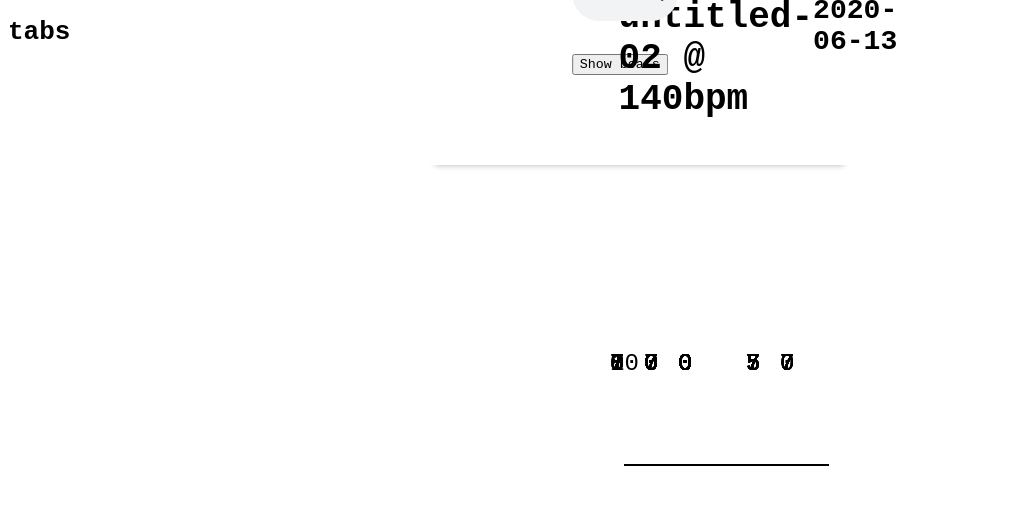
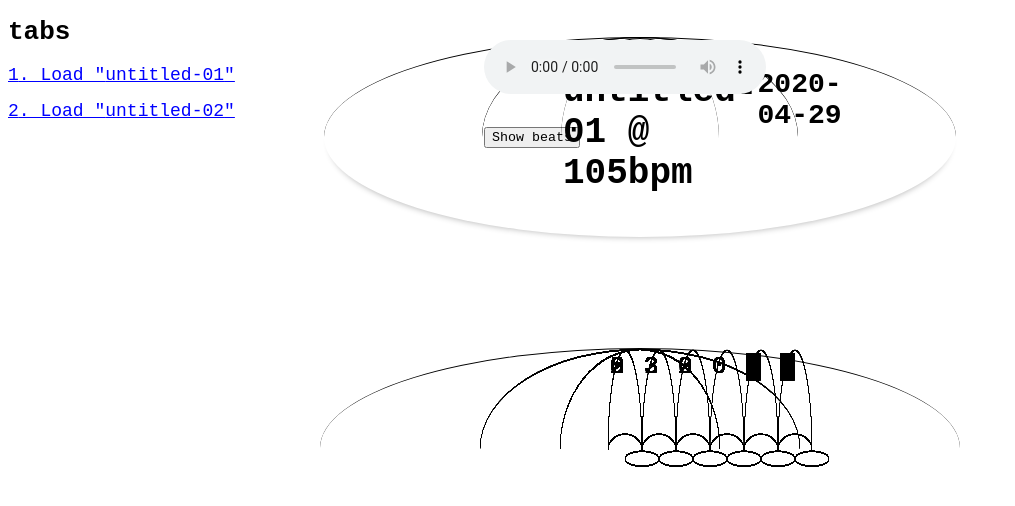
Before and after one commit to turbomaze/guitar-tabs, a Next.js app: page / in a window 1280 px wide. Shown: the top 506 px of the page, without its empty margins (0-1015 px from the left). Built offline with nearby package versions, Linux system fonts and the light colour scheme.

Commit message:
Support switching songs.

```diff
--- a/components/tabUi.js
+++ b/components/tabUi.js
@@ -16,7 +16,7 @@ export const TabUi = ({ title, date, tab }) => {
         return advanceTicks();
       });
     }, 100);
-  }, []);
+  }, [tab.audioOffsetSeconds]);
 
   const advanceTicks = () => {
     const integerDelay = Math.floor(totalDelayPerTickMs);
@@ -141,8 +141,10 @@ const Button = React.memo(({ label, onClick }) => {
 
 const ReactAudio = React.memo(({ audio, audioFile }) => {
   useEffect(() => {
+    audio.current.pause();
+    audio.current.load();
     audio.current.playbackRate = 1;
-  }, []);
+  }, [audioFile]);
 
   return (
     <audio style={{ flex: 1 }} ref={audio} controls loop>
--- a/pages/index.js
+++ b/pages/index.js
@@ -1,16 +1,34 @@
+import React, { useState } from 'react';
 import { TabUi } from '../components/tabUi';
 import { tab as untitled01 } from '../tabs/untitled-01';
 import { tab as untitled02 } from '../tabs/untitled-02';
 
 export default function Index() {
+  const [activeTab, setActiveTab] = useState(0);
+
+  const tabs = [
+    { title: 'untitled-01', date: '2020-04-29', tab: untitled01 },
+    { title: 'untitled-02', date: '2020-06-13', tab: untitled02 },
+  ];
+
   return (
     <Container>
       <h1>tabs</h1>
 
+      <div>
+        {tabs.map((tab, index) => {
+          return (
+            <div key={index} style={{ marginBottom: '16px' }}>
+              <a style={{ color: 'blue', textDecoration: 'underline', fontSize: '18px' }} onClick={() => setActiveTab(index)}>{index + 1}. Load "{tab.title}"</a>
+            </div>
+          );
+        })}
+      </div>
+
       <TabUi
-        title={'untitled-02'}
-        date={'2020-06-13'}
-        tab={untitled02}
+        title={tabs[activeTab].title}
+        date={tabs[activeTab].date}
+        tab={tabs[activeTab].tab}
       />
 
       <style jsx global>{`
--- a/tabs/untitled-02.js
+++ b/tabs/untitled-02.js
@@ -19,69 +19,69 @@ function main() {
   endWithC(measureD1, measureD2, measureB);
   endWithC(measureA, measureE, measureF);
 
-  emptyMeasure();
+  workInProgress(tab);
 
   return tab;
 }
 
 function measureA(tab) {
-  tab.sixteenths(2)(Chord.fromString('_7____'));
-  tab.sixteenths(2)(Chord.fromString('____0_'));
-  tab.sixteenths(2)(Chord.fromString('___0__'));
-  tab.sixteenths(2)(Chord.fromString('_7____'));
-  tab.sixteenths(2)(Chord.fromString('_____7'));
-  tab.sixteenths(2)(Chord.fromString('_7____'));
-  tab.sixteenths(2)(Chord.fromString('___0__'));
-  tab.sixteenths(2)(Chord.fromString('____0_'));
+  tab.eighthNote(Chord.fromString('_7____'));
+  tab.eighthNote(Chord.fromString('____0_'));
+  tab.eighthNote(Chord.fromString('___0__'));
+  tab.eighthNote(Chord.fromString('_7____'));
+  tab.eighthNote(Chord.fromString('_____7'));
+  tab.eighthNote(Chord.fromString('_7____'));
+  tab.eighthNote(Chord.fromString('___0__'));
+  tab.eighthNote(Chord.fromString('____0_'));
 }
 
 function measureB(tab) {
-  tab.sixteenths(2)(Chord.fromString('_5____'));
-  tab.sixteenths(2)(Chord.fromString('____0_'));
-  tab.sixteenths(2)(Chord.fromString('___0__'));
-  tab.sixteenths(2)(Chord.fromString('_5____'));
-  tab.sixteenths(2)(Chord.fromString('_____7'));
-  tab.sixteenths(2)(Chord.fromString('_5____'));
-  tab.sixteenths(2)(Chord.fromString('___0__'));
-  tab.sixteenths(2)(Chord.fromString('____0_'));
+  tab.eighthNote(Chord.fromString('_5____'));
+  tab.eighthNote(Chord.fromString('____0_'));
+  tab.eighthNote(Chord.fromString('___0__'));
+  tab.eighthNote(Chord.fromString('_5____'));
+  tab.eighthNote(Chord.fromString('_____7'));
+  tab.eighthNote(Chord.fromString('_5____'));
+  tab.eighthNote(Chord.fromString('___0__'));
+  tab.eighthNote(Chord.fromString('____0_'));
 }
 
 function measureC(tab) {
-  tab.sixteenths(2)(Chord.fromString('7_____'));
-  tab.sixteenths(2)(Chord.fromString('____7_'));
-  tab.sixteenths(2)(Chord.fromString('___0__'));
-  tab.sixteenths(2)(Chord.fromString('7_____'));
-  tab.sixteenths(2)(Chord.fromString('_____0'));
-  tab.sixteenths(2)(Chord.fromString('7_____'));
-  tab.sixteenths(2)(Chord.fromString('___0__'));
-  tab.sixteenths(2)(Chord.fromString('____7_'));
+  tab.eighthNote(Chord.fromString('7_____'));
+  tab.eighthNote(Chord.fromString('____7_'));
+  tab.eighthNote(Chord.fromString('___0__'));
+  tab.eighthNote(Chord.fromString('7_____'));
+  tab.eighthNote(Chord.fromString('_____0'));
+  tab.eighthNote(Chord.fromString('7_____'));
+  tab.eighthNote(Chord.fromString('___0__'));
+  tab.eighthNote(Chord.fromString('____7_'));
 }
 
 function measureD1(tab) {
-  tab.sixteenths(2)(Chord.fromString('_7____'));
-  tab.sixteenths(2)(Chord.fromString('____0_'));
-  tab.sixteenths(2)(Chord.fromString('___0__'));
-  tab.sixteenths(2)(Chord.fromString('0_____'));
-  tab.sixteenths(2)(Chord.fromString('_____7'));
-  tab.sixteenths(2)(Chord.fromString('_7____'));
-  tab.sixteenths(2)(Chord.fromString('___0__'));
-  tab.sixteenths(2)(Chord.fromString('____0_'));
+  tab.eighthNote(Chord.fromString('_7____'));
+  tab.eighthNote(Chord.fromString('____0_'));
+  tab.eighthNote(Chord.fromString('___0__'));
+  tab.eighthNote(Chord.fromString('0_____'));
+  tab.eighthNote(Chord.fromString('_____7'));
+  tab.eighthNote(Chord.fromString('_7____'));
+  tab.eighthNote(Chord.fromString('___0__'));
+  tab.eighthNote(Chord.fromString('____0_'));
 }
 
 function measureD2(tab) {
-  tab.sixteenths(2)(Chord.fromString('0_____'));
-  tab.sixteenths(2)(Chord.fromString('____0_'));
-  tab.sixteenths(2)(Chord.fromString('___0__'));
-  tab.sixteenths(2)(Chord.fromString('_7____'));
-  tab.sixteenths(2)(Chord.fromString('_____7'));
-  tab.sixteenths(2)(Chord.fromString('0_____'));
-  tab.sixteenths(2)(Chord.fromString('___0__'));
-  tab.sixteenths(2)(Chord.fromString('____0_'));
+  tab.eighthNote(Chord.fromString('0_____'));
+  tab.eighthNote(Chord.fromString('____0_'));
+  tab.eighthNote(Chord.fromString('___0__'));
+  tab.eighthNote(Chord.fromString('_7____'));
+  tab.eighthNote(Chord.fromString('_____7'));
+  tab.eighthNote(Chord.fromString('0_____'));
+  tab.eighthNote(Chord.fromString('___0__'));
+  tab.eighthNote(Chord.fromString('____0_'));
 }
 
 function measureE(tab) {
-  tab.sixteenths(2)(Chord.fromString('_7___8'));
-  tab.sixteenths(2)(
+  tab.eighthNote(Chord.fromString('_7___8'));
+  tab.eighthNote(
     Chord.fromJson(
       {
         notes: [
@@ -101,23 +101,34 @@ function measureE(tab) {
       }
     ),
   );
-  tab.sixteenths(2)(Chord.fromString('___0_8'));
-  tab.sixteenths(2)(Chord.fromString('0_____'));
-  tab.sixteenths(2)(Chord.fromString('_____7'));
-  tab.sixteenths(2)(Chord.fromString('_7____'));
-  tab.sixteenths(2)(Chord.fromString('___0__'));
-  tab.sixteenths(2)(Chord.fromString('____0_'));
+  tab.eighthNote(Chord.fromString('___0_8'));
+  tab.eighthNote(Chord.fromString('0_____'));
+  tab.eighthNote(Chord.fromString('_____7'));
+  tab.eighthNote(Chord.fromString('_7____'));
+  tab.eighthNote(Chord.fromString('___0__'));
+  tab.eighthNote(Chord.fromString('____0_'));
 }
 
 function measureF(tab) {
-  tab.sixteenths(2)(Chord.fromString('_5____'));
-  tab.sixteenths(2)(Chord.fromString('____0_'));
-  tab.sixteenths(2)(Chord.fromString('___0__'));
-  tab.sixteenths(2)(Chord.fromString('_5____'));
-  tab.sixteenths(2)(Chord.fromString('_____8'));
-  tab.sixteenths(2)(Chord.fromString('_5___7'));
-  tab.sixteenths(2)(Chord.fromString('___0__'));
-  tab.sixteenths(2)(Chord.fromString('____0_'));
+  tab.eighthNote(Chord.fromString('_5____'));
+  tab.eighthNote(Chord.fromString('____0_'));
+  tab.eighthNote(Chord.fromString('___0__'));
+  tab.eighthNote(Chord.fromString('_5____'));
+  tab.eighthNote(Chord.fromString('_____8'));
+  tab.eighthNote(Chord.fromString('_5___7'));
+  tab.eighthNote(Chord.fromString('___0__'));
+  tab.eighthNote(Chord.fromString('____0_'));
+}
+
+function workInProgress(tab) {
+  tab.eighthNote(Chord.fromString('_P____'));
+  tab.eighthNote(Chord.fromString('_R____'));
+  tab.eighthNote(Chord.fromString('_O___W'));
+  tab.eighthNote(Chord.fromString('_G_I_O'));
+  tab.eighthNote(Chord.fromString('_R_N_R'));
+  tab.eighthNote(Chord.fromString('_E___K'));
+  tab.eighthNote(Chord.fromString('_S____'));
+  tab.eighthNote(Chord.fromString('_S____'));
 }
 
 export const tab = main();
```
